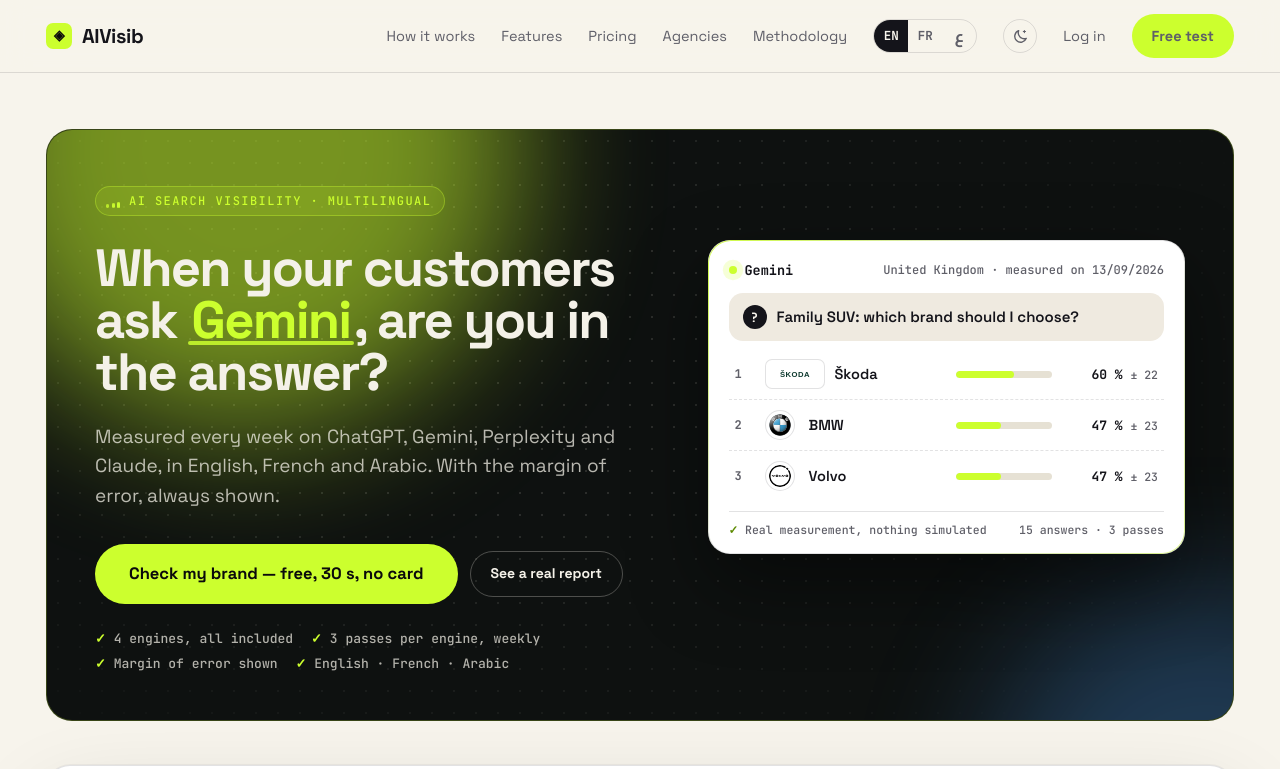
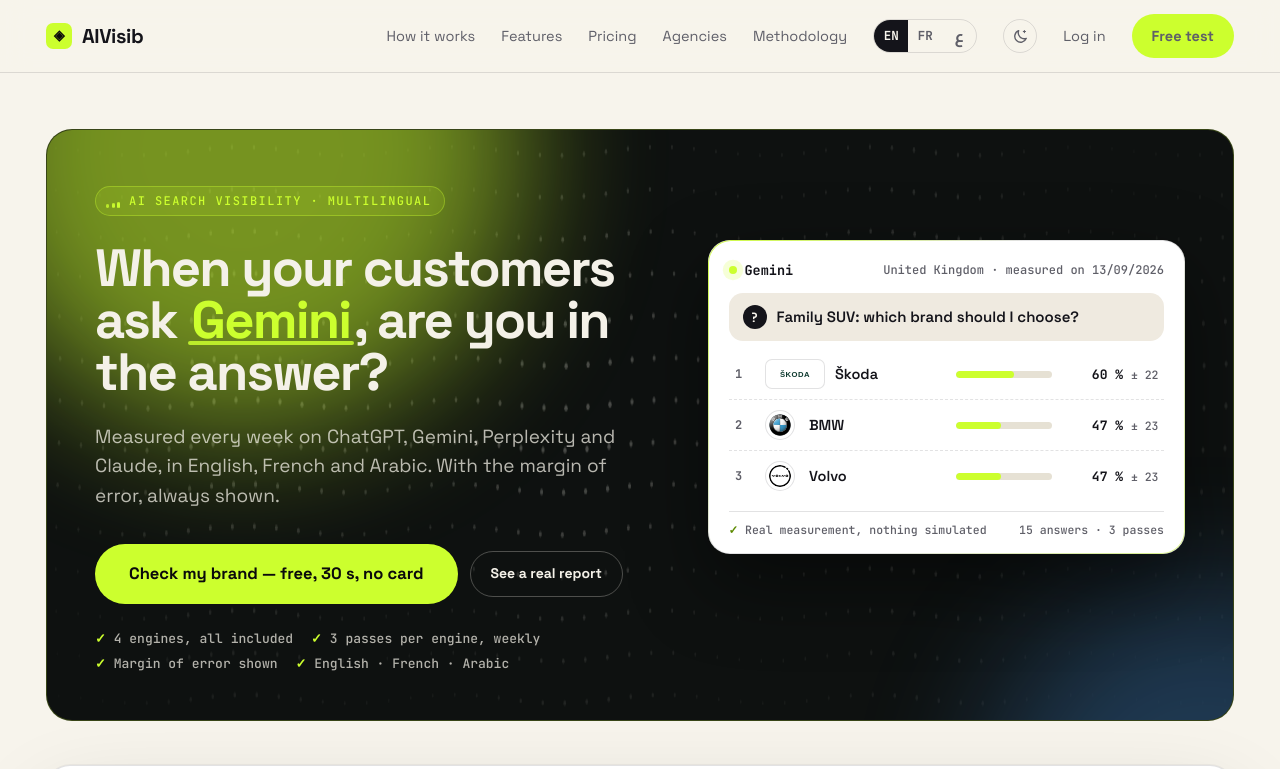
Before and after one commit to Abdelaliouaarab/aivisib_site, a plain HTML site: page index.html in a window 1280 px wide. Shown: the top 769 px of the page. Drawn offline with Linux system fonts and the light colour scheme.

Commit message:
Fond de points vivant (canvas) dans le hero et la section finale : houle lente, points qui respirent, halo vert sous le curseur

```diff
--- a/index.html
+++ b/index.html
@@ -941,6 +941,12 @@ body.rtl .hc-top,body.rtl .hc-foot,body.rtl .hc-val,body.rtl .hc-rank{font-famil
 @media(max-width:1000px){.hg5.hdark{padding:40px 30px 34px}}
 @media(max-width:560px){.hg5.hdark{padding:30px 18px 26px;border-radius:20px}}
 @media(prefers-reduced-motion:reduce){.hg5.hdark .jorb{animation:none}}
+
+/* ===== Fond de points vivant (canvas) : houle lente + halo vert sous le curseur ; remplace la grille statique ===== */
+.dots-live{position:absolute;inset:0;width:100%;height:100%;z-index:-2;pointer-events:none;
+ -webkit-mask-image:radial-gradient(ellipse 78% 88% at 45% 42%,#000 25%,transparent 100%);mask-image:radial-gradient(ellipse 78% 88% at 45% 42%,#000 25%,transparent 100%)}
+.hg5.hdark.live::before,.final.v5.live::before{display:none}
+@media print{.dots-live{display:none}}
 </style>
 <script type="application/ld+json">
 {"@context":"https://schema.org","@type":"FAQPage","mainEntity":[
@@ -997,6 +1003,7 @@ body.rtl .hc-top,body.rtl .hc-foot,body.rtl .hc-val,body.rtl .hc-rank{font-famil
 <!-- HERO -->
 <section class="hero v5" id="hero"><div class="wrap">
   <div class="hg5 hdark">
+    <canvas class="dots-live" aria-hidden="true"></canvas>
     <div class="jorb jorb1"></div><div class="jorb jorb2"></div>
     <div class="hcopy">
       <div class="kicker"><s><i></i><i></i><i></i></s><span data-i="kick"></span></div>
@@ -1214,6 +1221,7 @@ body.rtl .hc-top,body.rtl .hc-foot,body.rtl .hc-val,body.rtl .hc-rank{font-famil
 <!-- JOIN -->
 <section class="s" id="join" style="padding-top:0"><div class="wrap">
   <div class="final v5 rv">
+    <canvas class="dots-live" aria-hidden="true"></canvas>
     <div class="jorb jorb1"></div><div class="jorb jorb2"></div>
     <div class="kicker jk"><s><i></i><i></i><i></i></s><span data-i="j_k"></span></div>
     <h2 data-i="j_t"></h2>
@@ -1336,6 +1344,36 @@ async function runDemo(){
   document.getElementById('v').classList.add('show');
   await wait(3400); idx++; runDemo();
 }
+/* ===== Fond de points vivant : chaque point respire sur une houle lente, se déplace d'un ou deux pixels,
+   et s'allume en vert acide quand le curseur passe. Désactivé si l'utilisateur refuse les animations. ===== */
+(function(){
+  if(matchMedia('(prefers-reduced-motion: reduce)').matches)return;
+  document.querySelectorAll('.dots-live').forEach(cv=>{
+    const host=cv.parentElement,ctx=cv.getContext('2d'),G=22;host.classList.add('live');
+    let W=0,H=0,cols=0,rows=0,mx=-1e4,my=-1e4,tx=-1e4,ty=-1e4,visible=true,t0=performance.now();
+    function size(){const dpr=Math.min(2,window.devicePixelRatio||1);W=host.clientWidth;H=host.clientHeight;cv.width=Math.round(W*dpr);cv.height=Math.round(H*dpr);ctx.setTransform(dpr,0,0,dpr,0,0);cols=Math.ceil(W/G)+1;rows=Math.ceil(H/G)+1;}
+    size();addEventListener('resize',size);
+    host.addEventListener('pointermove',e=>{const r=host.getBoundingClientRect();tx=e.clientX-r.left;ty=e.clientY-r.top;});
+    host.addEventListener('pointerleave',()=>{tx=-1e4;ty=-1e4;});
+    if('IntersectionObserver' in window)new IntersectionObserver(es=>{visible=es[0].isIntersecting;},{threshold:0}).observe(host);
+    function frame(now){
+      requestAnimationFrame(frame);if(!visible||!W)return;
+      const t=(now-t0)/1000;mx+=(tx-mx)*.08;my+=(ty-my)*.08;
+      ctx.clearRect(0,0,W,H);
+      for(let i=0;i<cols;i++)for(let j=0;j<rows;j++){
+        const x0=i*G+G/2,y0=j*G+G/2;
+        const w=(Math.sin(x0*.018+t*.9)+Math.cos(y0*.024-t*.7)+2)/4;       /* houle 0..1 */
+        const dx=x0-mx,dy=y0-my,near=Math.max(0,1-Math.sqrt(dx*dx+dy*dy)/190); /* proximité du curseur 0..1 */
+        const x=x0+Math.sin(t*.8+y0*.03)*2.2,y=y0+Math.cos(t*.7+x0*.03)*2.2;
+        const a=Math.min(1,.09+w*.17+near*.45),r=.9+w*.8+near*1.3;
+        ctx.beginPath();ctx.arc(x,y,r,0,6.2832);
+        ctx.fillStyle=near>.04?'rgba(204,255,46,'+a.toFixed(3)+')':'rgba(244,241,232,'+a.toFixed(3)+')';
+        ctx.fill();
+      }
+    }
+    requestAnimationFrame(frame);
+  });
+})();
 /* ===== Hero v5 : moteur qui tourne + carte « réponse mesurée » (données réelles du benchmark) ===== */
 var HENG=[['openai','ChatGPT'],['gemini','Gemini'],['perplexity','Perplexity'],['anthropic','Claude']],hI=0,HD=null,HWIDE=['skoda','lexus','landrover'];
 function hcRender(){
```
Also changed, not shown: methodologie.html (+6 -0 lines).
